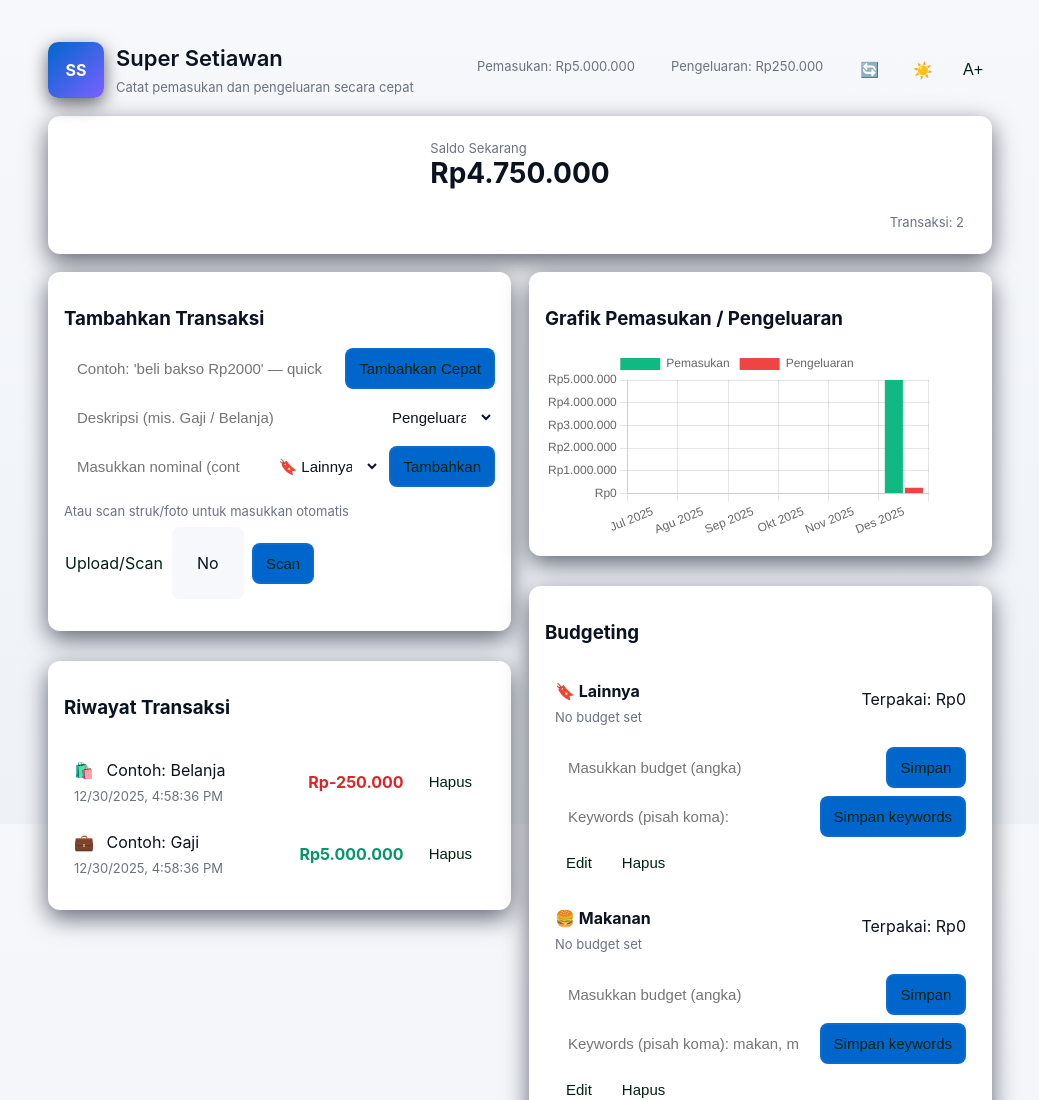
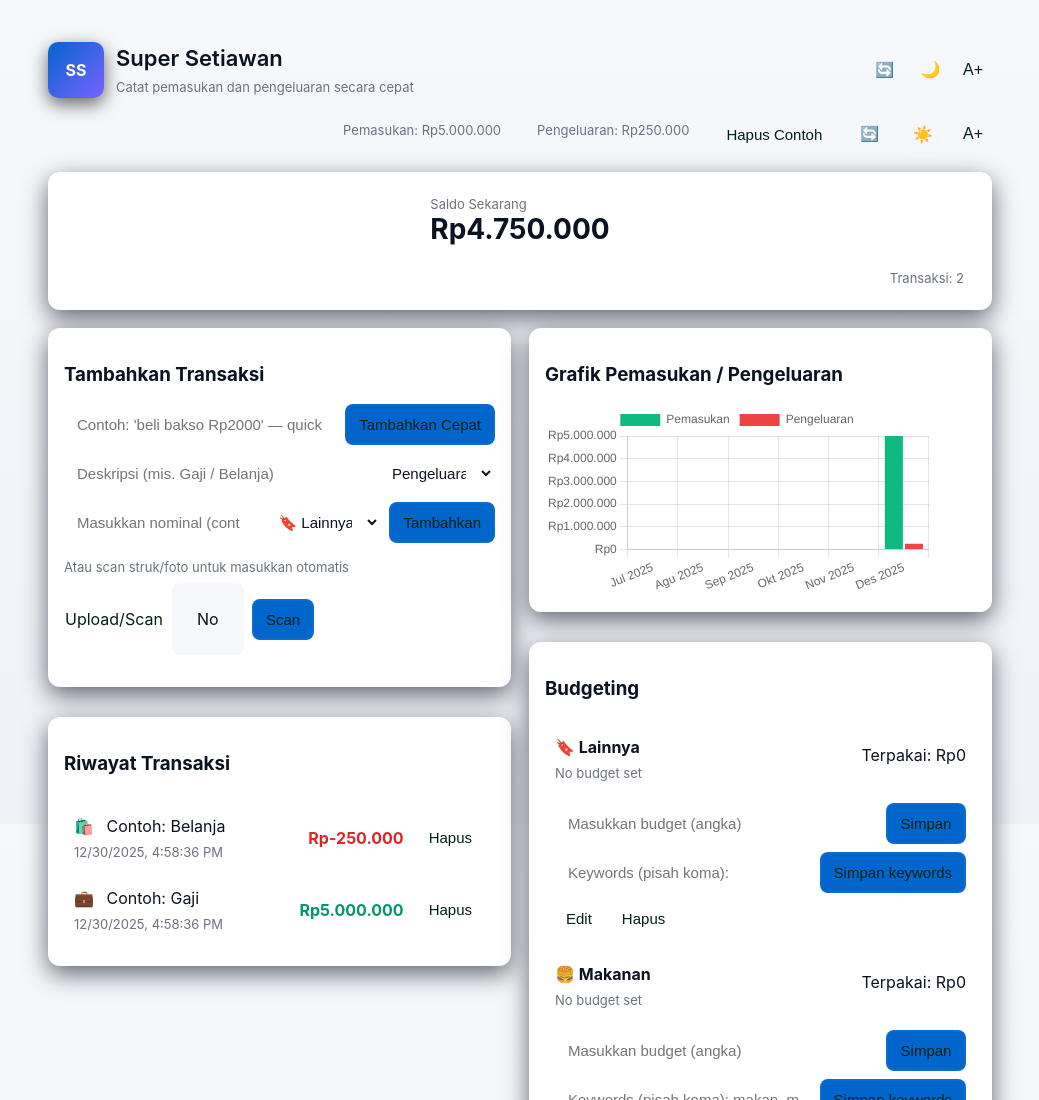
Before and after one commit to sultanfathan321-debug/Super-Setiawan, a plain HTML site: page index.html in a window 1280 px wide. Shown: the top 1100 px of the page, without its empty margins (120-1159 px from the left). Drawn offline with nearby package versions, Linux system fonts and the light colour scheme.

Commit message:
index2.html

```diff
--- a/index.html
+++ b/index.html
@@ -19,10 +19,14 @@
         <div class="title">Super Setiawan</div>
         <div class="hint">Catat pemasukan dan pengeluaran secara cepat</div>
       </div>
-    </div>
-    <div class="totals">
+    </div>    <div class="header-actions" aria-hidden="true">
+      <button id="refreshBtnSm" class="btn ghost" aria-label="Refresh data" title="Segarkan data">🔄</button>
+      <button id="themeToggleSm" class="btn ghost theme-toggle" aria-label="Toggle theme" title="Toggle theme">🌙</button>
+      <button id="accessToggleSm" class="btn ghost theme-toggle" aria-label="Toggle accessibility" title="Ubah tampilan jadi teks besar">A+</button>
+    </div>    <div class="totals">
       <div class="pill" id="total-income">Pemasukan: Rp0</div>
       <div class="pill" id="total-expense">Pengeluaran: Rp0</div>
+      <button id="clearExamplesBtn" class="btn ghost" aria-label="Hapus contoh" title="Hapus transaksi contoh">Hapus Contoh</button>
       <button id="refreshBtn" class="btn ghost" aria-label="Refresh data" title="Segarkan data">🔄</button>
       <button id="themeToggle" class="btn ghost theme-toggle" aria-label="Toggle theme" title="Toggle theme">🌙</button>
       <button id="accessToggle" class="btn ghost theme-toggle" aria-label="Toggle accessibility" title="Ubah tampilan jadi teks besar">A+</button>
```
